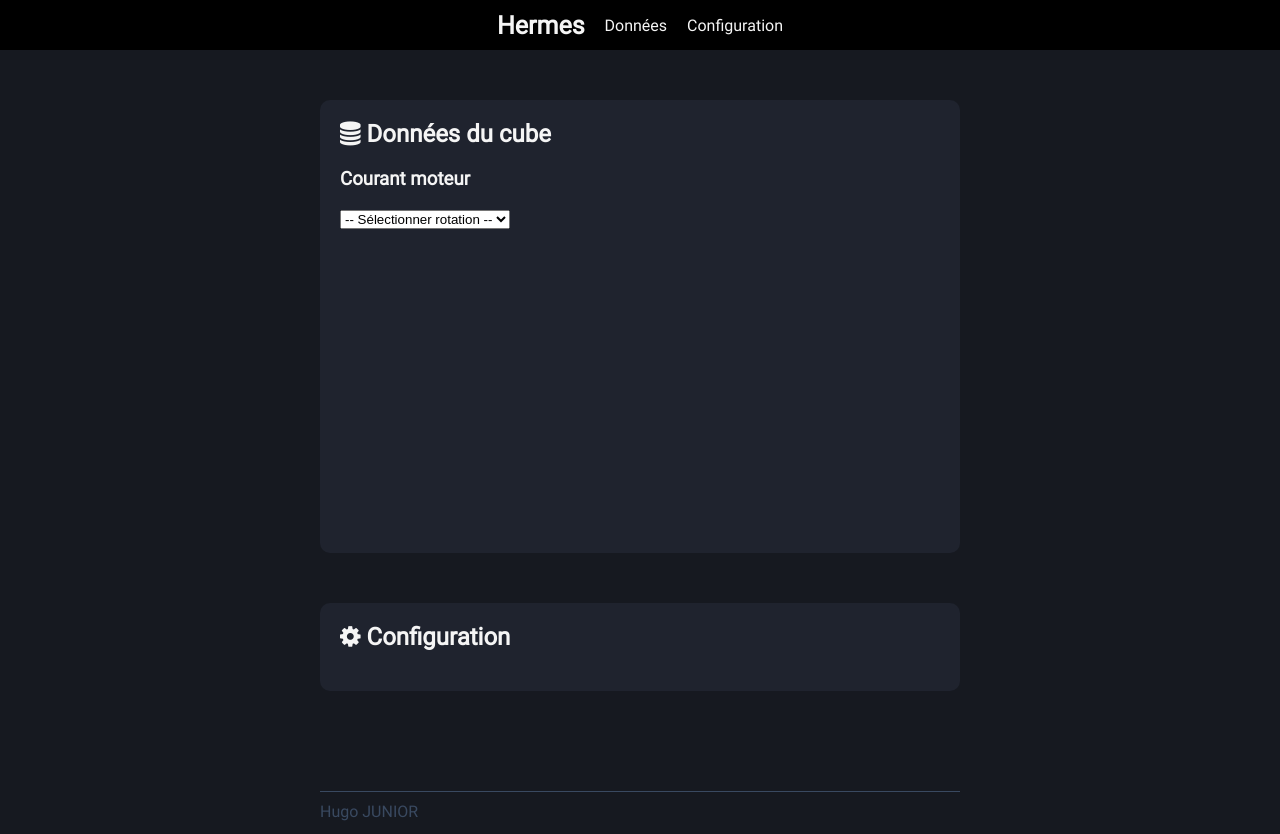
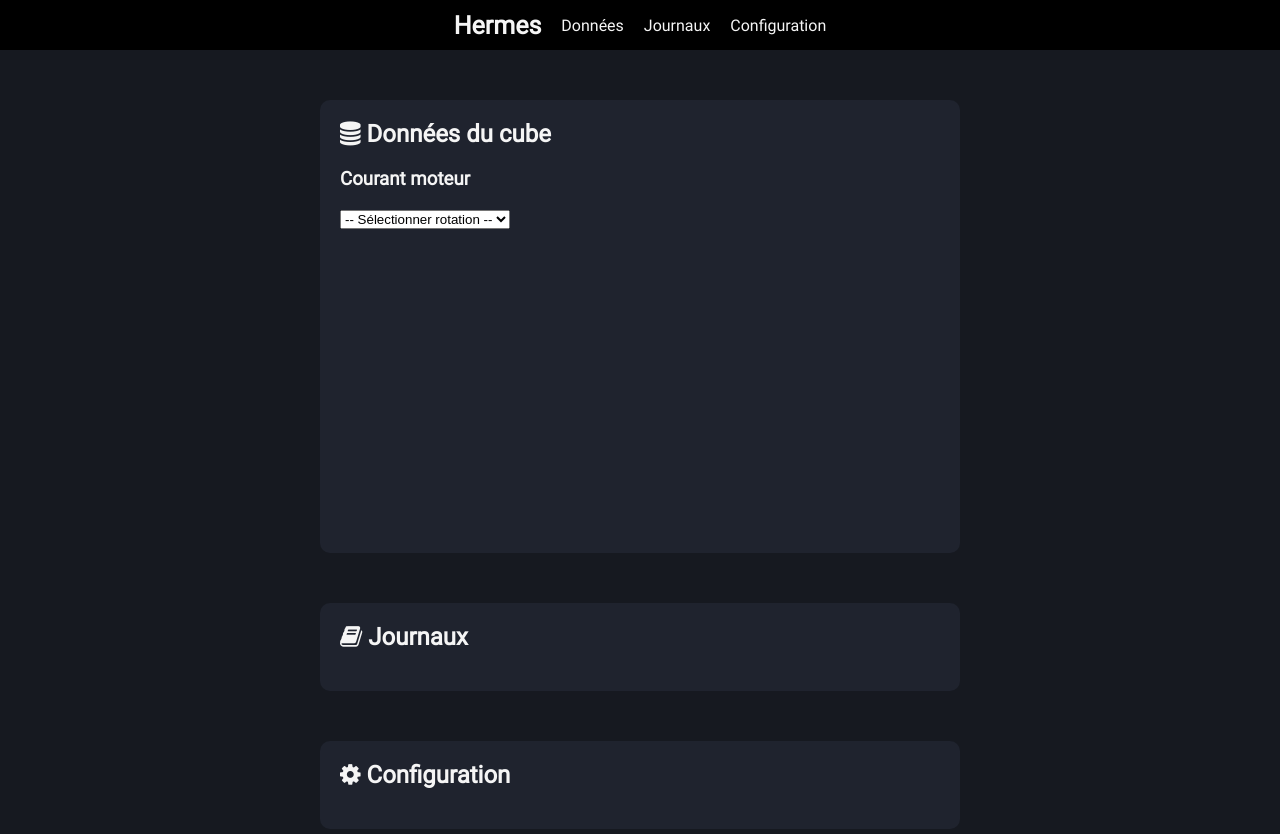
Before and after one commit to hjunior-livh/plateau-tournant-securite, a website with bundled scripts: page hermes/src/frontend/index.html in a window 1280 px wide. Shown: the top 834 px of the page. Built offline with nearby package versions, Linux system fonts and the light colour scheme; no server answers.

Commit message:
Catégories IHM pour la posterité

```diff
--- a/hermes/src/frontend/index.html
+++ b/hermes/src/frontend/index.html
@@ -18,6 +18,7 @@
             <div id="navbar">
                 <a class="topbarShortcut" href="#">Hermes</a>
                 <a class="topbarShortcut" href="#dataSection">Données</a>
+                <a class="topbarShortcut" href="#logsSection">Journaux</a>
                 <a class="topbarShortcut" href="#configurationSection">Configuration</a>
             </div>
         </div>
@@ -28,8 +29,10 @@
                 <select id="rotationSelection">
                     <option value="">-- Sélectionner rotation --</option>
                 </select>
-
                 <canvas id="engineCurrentChart"></canvas>
+            </div>
+            <div id="logsSection" class="pageSection">
+                <h2><i class="fa fa-book" aria-hidden="true"></i> Journaux</h2>
             </div>
             <div id="configurationSection" class="pageSection">
                 <h2><i class="fa fa-cog" aria-hidden="true"></i> Configuration</h2>
```
